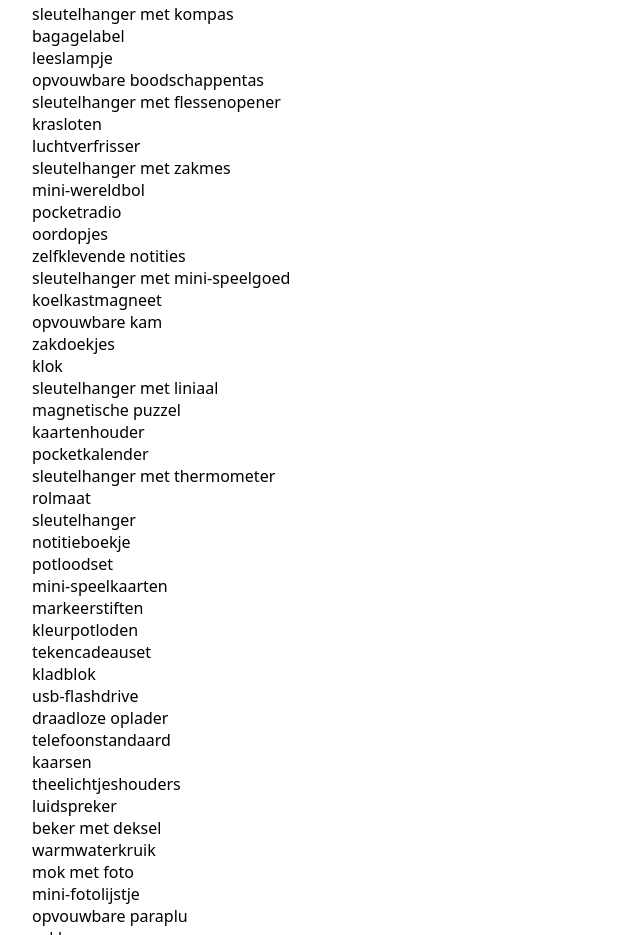
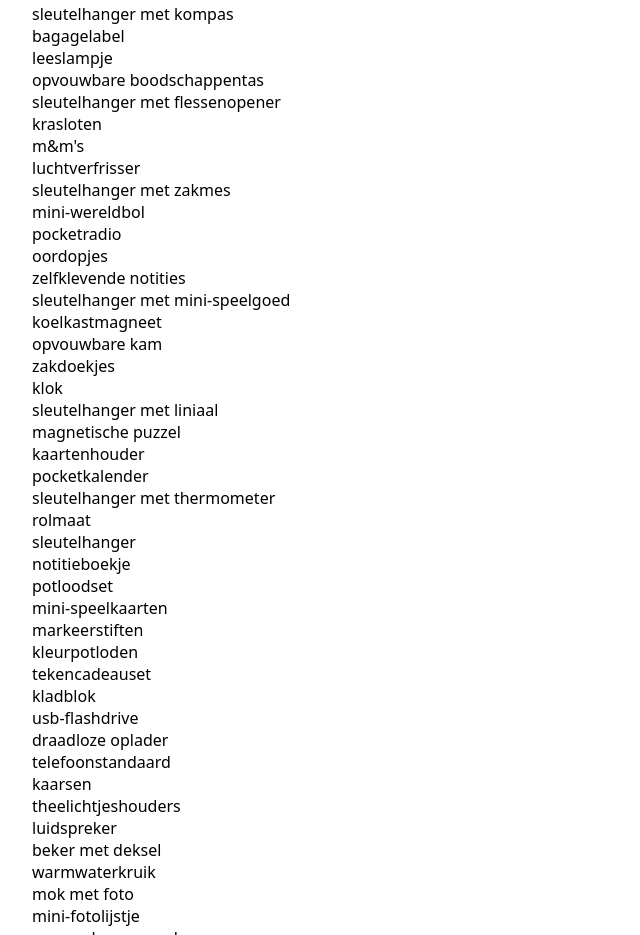
Before and after one commit to hendriksteurs/website-notities-prijzen, a plain HTML site: page index.html in a window 1280 px wide. Shown: the part 2718-3653 px from the top of the page, without its empty margins (0-640 px from the left). Drawn offline with Linux system fonts and the light colour scheme.

Commit message:
Update index.html

```diff
--- a/index.html
+++ b/index.html
@@ -137,6 +137,7 @@
                 <li>opvouwbare boodschappentas</li>
                 <li>sleutelhanger met flessenopener</li>
                 <li>krasloten</li>
+                <li>m&m's</li>
                 <li>luchtverfrisser</li>
                 <li>sleutelhanger met zakmes</li>
                 <li>mini-wereldbol</li>
```
